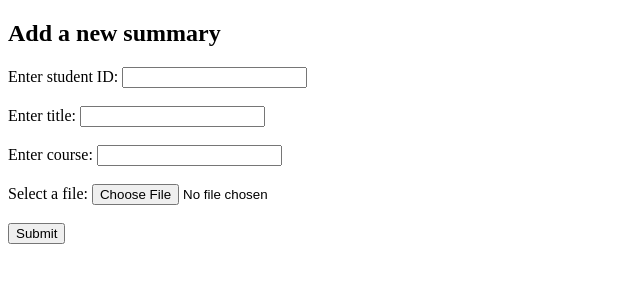
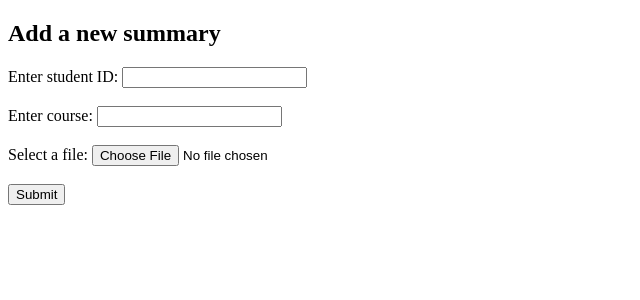
Before and after one commit to peterooch/team22_project, a Django app: page /summaries/ in a window 1280 px wide. Shown: the top 300 px of the page, without its empty margins (0-640 px from the left). Run offline with Django 3.2, Linux system fonts and the light colour scheme.

Commit message:
BSPM2021T22-12 fixed document title

```diff
--- a/student_board/summaries/templates/summaries/addSummary.html
+++ b/student_board/summaries/templates/summaries/addSummary.html
@@ -10,9 +10,6 @@
         <label for="id">Enter student ID: </label>
         <input id="id" type="text" name="id">
         <br><br>
-        <label for="title">Enter title: </label>
-        <input id="title" type="title" name="title">
-        <br><br>
         <label for="course">Enter course: </label>
         <input id="course" type="course" name="course">
         <br><br>
--- a/student_board/summaries/views.py
+++ b/student_board/summaries/views.py
@@ -20,7 +20,7 @@ def submitSum(request):
 
     details = {
         'location'  : settings.MEDIA_ROOT,
-        'title'     : request.POST['title'],
+        'title'     : newfile.name,
         'user'      : request.POST['id'],
         'course'    : request.POST['course'],
     }
```
